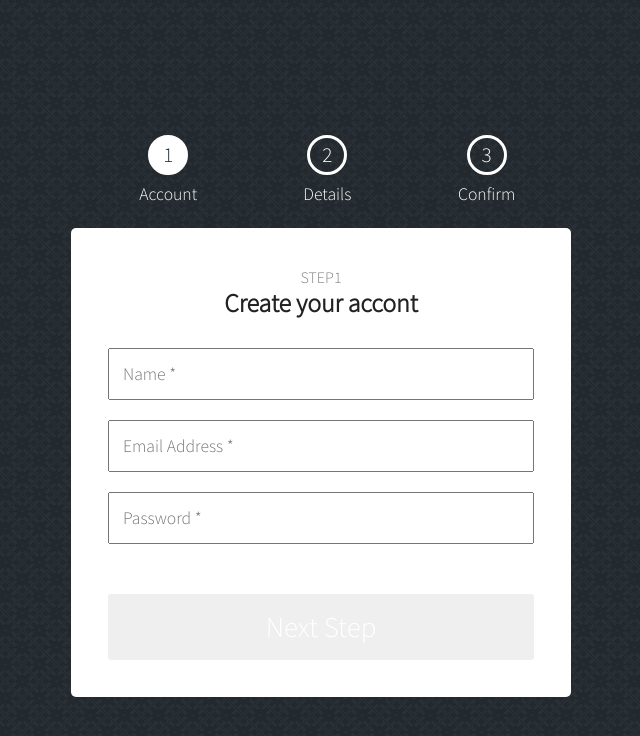
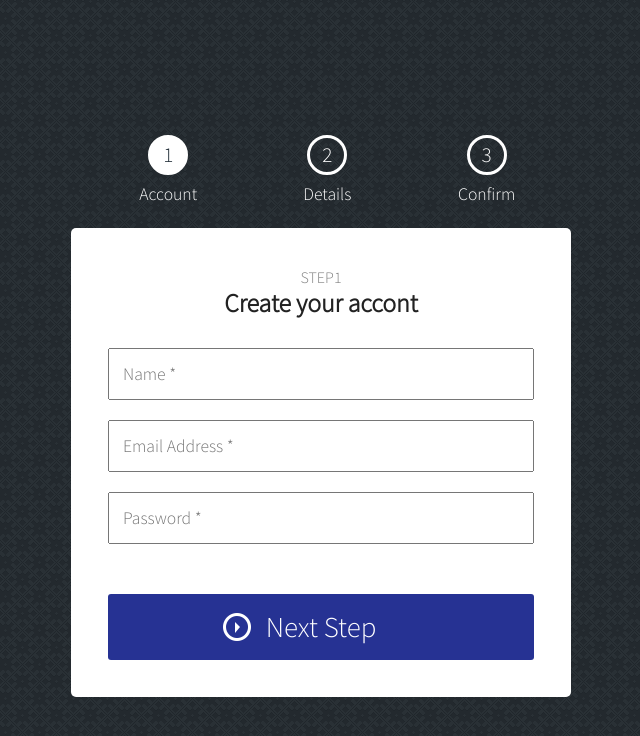
Before and after one commit to Jere7/html5FormSequence, a plain HTML site: page index.html in a window 1280 px wide. Shown: the whole page, without its empty margins (319-959 px from the left). Drawn offline with Linux system fonts and the light colour scheme.

Commit message:
fix the background .btn

```diff
--- a/css/custom.css
+++ b/css/custom.css
@@ -93,7 +93,7 @@ input:focus {
 
 .btn {
 	width: 100%;
-	background: 263293 url(../images/next-arrow.png) no-repeat 29% center;
+	background: #263293 url(../images/next-arrow.png) no-repeat 29% center;
 	color: #fff;
 	font-size: 1.8em;
 	border: none;
```
